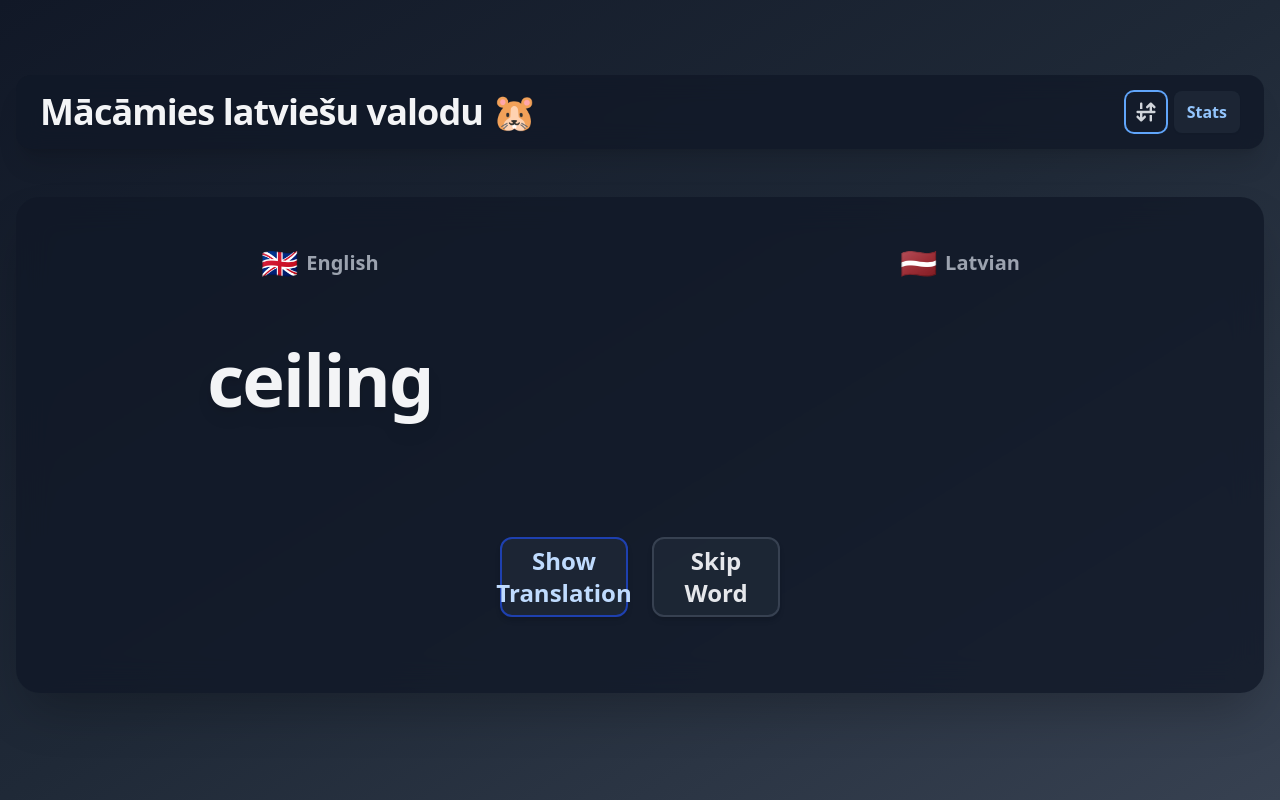
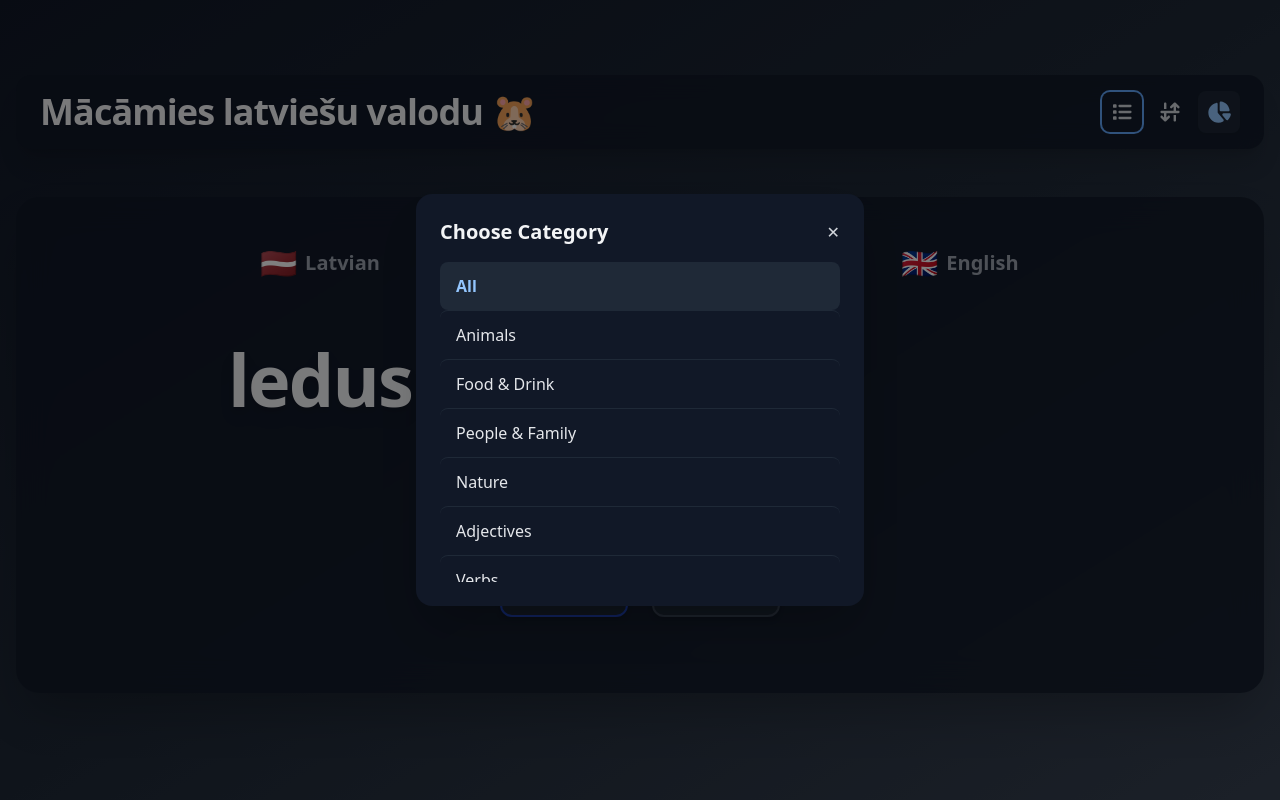
Before and after one commit to art-yom-xvii/language-cards-vue, a Vue app: page / in a window 1280 px wide. Both pictures are taken after a click on the button 1145 px from the left and 112 px from the top of the page. Built offline with nearby package versions, Linux system fonts and the light colour scheme.

Commit message:
Add categories for words

```diff
--- a/index.html
+++ b/index.html
@@ -1,10 +1,10 @@
 <!DOCTYPE html>
 <html lang="">
     <head>
-    <meta charset="UTF-8">
-    <link rel="icon" href="/favicon.ico">
-    <meta name="viewport" content="width=device-width, initial-scale=1.0">
-    <title>Vite App</title>
+        <meta charset="UTF-8" />
+        <link rel="icon" href="/favicon.png" />
+        <meta name="viewport" content="width=device-width, initial-scale=1.0" />
+        <title>Mācāmies latviešu valodu 🐹</title>
     </head>
     <body>
         <div id="app"></div>
--- a/src/App.vue
+++ b/src/App.vue
@@ -1,9 +1,15 @@
 <script setup>
-import { ref, provide, onMounted } from "vue";
+import { ref, provide, onMounted, inject, computed } from "vue";
 import { useRoute, useRouter } from "vue-router";
+import { categories } from "./words.js";
 const route = useRoute();
 const router = useRouter();
 const isReversed = ref(false);
+const showCategories = ref(false);
+const $store = inject("store");
+
+const categoryNames = computed(() => categories.map((c) => c.name));
+const selectedCategory = computed(() => $store.state.selectedCategory || "All");
 
 const goBack = () => {
   if (window.history.length > 1) router.back();
@@ -38,11 +44,26 @@ provide("toggleLanguageDirection", toggleLanguageDirection);
         class="w-full flex justify-between items-center mb-8 rounded-2xl shadow-xl bg-gray-900/80 backdrop-blur-md px-6 py-4 sticky top-0 z-10"
       >
         <h1 class="text-3xl md:text-4xl font-extrabold tracking-tight drop-shadow-sm break-words">
-          <span class="block sm:hidden">Mācāmies 🐹</span>
+          <span class="block sm:hidden">🐹</span>
           <span class="hidden sm:block">Mācāmies latviešu valodu 🐹</span>
         </h1>
         <div class="flex items-center gap-2">
           <template v-if="route.path === '/'">
+            <button
+              @click="showCategories = true"
+              class="p-2 rounded-lg text-gray-300 hover:bg-gray-700 transition-all duration-200 focus:outline-none focus:ring-2 focus:ring-blue-400"
+              :title="`Choose category (current: ${selectedCategory})`"
+            >
+              <svg
+                xmlns="http://www.w3.org/2000/svg"
+                viewBox="0 0 640 640"
+                class="w-6 h-6 fill-current"
+              >
+                <path
+                  d="M104 112C90.7 112 80 122.7 80 136L80 184C80 197.3 90.7 208 104 208L152 208C165.3 208 176 197.3 176 184L176 136C176 122.7 165.3 112 152 112L104 112zM256 128C238.3 128 224 142.3 224 160C224 177.7 238.3 192 256 192L544 192C561.7 192 576 177.7 576 160C576 142.3 561.7 128 544 128L256 128zM256 288C238.3 288 224 302.3 224 320C224 337.7 238.3 352 256 352L544 352C561.7 352 576 337.7 576 320C576 302.3 561.7 288 544 288L256 288zM256 448C238.3 448 224 462.3 224 480C224 497.7 238.3 512 256 512L544 512C561.7 512 576 497.7 576 480C576 462.3 561.7 448 544 448L256 448zM80 296L80 344C80 357.3 90.7 368 104 368L152 368C165.3 368 176 357.3 176 344L176 296C176 282.7 165.3 272 152 272L104 272C90.7 272 80 282.7 80 296zM104 432C90.7 432 80 442.7 80 456L80 504C80 517.3 90.7 528 104 528L152 528C165.3 528 176 517.3 176 504L176 456C176 442.7 165.3 432 152 432L104 432z"
+                />
+              </svg>
+            </button>
             <button
               @click="toggleLanguageDirection"
               class="p-2 rounded-lg text-gray-300 hover:bg-gray-700 transition-all duration-200 focus:outline-none focus:ring-2 focus:ring-blue-400"
@@ -62,9 +83,19 @@ provide("toggleLanguageDirection", toggleLanguageDirection);
           <template v-if="route.path === '/'">
             <router-link
               to="/stats"
-              class="px-3 py-2 rounded-lg border border-transparent bg-gray-800/80 text-blue-300 font-semibold shadow-sm hover:bg-blue-900 hover:border-blue-400 transition-all duration-200 focus:outline-none focus:ring-2 focus:ring-blue-400"
-              >Stats</router-link
+              class="p-2 rounded-lg border border-transparent bg-gray-800/80 text-blue-300 font-semibold shadow-sm hover:bg-blue-900 hover:border-blue-400 transition-all duration-200 focus:outline-none focus:ring-2 focus:ring-blue-400"
+              :title="'Stats'"
             >
+              <svg
+                xmlns="http://www.w3.org/2000/svg"
+                viewBox="0 0 576 512"
+                class="w-6 h-6 fill-current"
+              >
+                <path
+                  d="M512.4 240l-176 0c-17.7 0-32-14.3-32-32l0-176c0-17.7 14.4-32.2 31.9-29.9 107 14.2 191.8 99 206 206 2.3 17.5-12.2 31.9-29.9 31.9zM222.6 37.2c18.1-3.8 33.8 11 33.8 29.5l0 197.3c0 5.6 2 11 5.5 15.3L394 438.7c11.7 14.1 9.2 35.4-6.9 44.1-34.1 18.6-73.2 29.2-114.7 29.2-132.5 0-240-107.5-240-240 0-115.5 81.5-211.9 190.2-234.8zM477.8 288l64 0c18.5 0 33.3 15.7 29.5 33.8-10.2 48.4-35 91.4-69.6 124.2-12.3 11.7-31.6 9.2-42.4-3.9L374.9 340.4c-17.3-20.9-2.4-52.4 24.6-52.4l78.2 0z"
+                />
+              </svg>
+            </router-link>
           </template>
           <template v-else-if="route.path === '/stats'">
             <button
@@ -77,6 +108,37 @@ provide("toggleLanguageDirection", toggleLanguageDirection);
         </div>
       </header>
       <router-view />
+      <transition name="fade-slide">
+        <div v-if="showCategories" class="fixed inset-0 z-20 flex items-center justify-center">
+          <div class="absolute inset-0 bg-black/50" @click="showCategories = false"></div>
+          <div class="relative z-30 bg-gray-900 rounded-2xl shadow-2xl p-6 w-full max-w-md mx-4">
+            <div class="flex items-center justify-between mb-4">
+              <h3 class="text-xl font-bold">Choose Category</h3>
+              <button @click="showCategories = false" class="text-gray-300 hover:text-white">
+                ✕
+              </button>
+            </div>
+            <div class="max-h-80 overflow-y-auto divide-y divide-gray-800">
+              <button
+                v-for="name in categoryNames"
+                :key="name"
+                @click="
+                  $store.commit('setCategory', name);
+                  showCategories = false;
+                "
+                :class="[
+                  'w-full text-left px-4 py-3 rounded-lg hover:bg-gray-800 transition-colors',
+                  name === selectedCategory
+                    ? 'bg-gray-800 text-blue-300 font-semibold'
+                    : 'text-gray-200',
+                ]"
+              >
+                {{ name }}
+              </button>
+            </div>
+          </div>
+        </div>
+      </transition>
     </div>
   </div>
 </template>
--- a/src/main.js
+++ b/src/main.js
@@ -8,6 +8,7 @@ const store = {
   state: reactive({
     darkMode: window.matchMedia("(prefers-color-scheme: dark)").matches,
     stats: {},
+    selectedCategory: "All",
   }),
   commit(action, payload) {
     if (action === "toggleDarkMode") {
@@ -21,6 +22,10 @@ const store = {
     if (action === "setStats") {
       this.state.stats = payload;
     }
+    if (action === "setCategory") {
+      this.state.selectedCategory = payload;
+      localStorage.setItem("selectedCategory", this.state.selectedCategory);
+    }
   },
 };
 
@@ -29,6 +34,8 @@ const savedDark = localStorage.getItem("darkMode");
 if (savedDark !== null) store.state.darkMode = savedDark === "true";
 const savedStats = localStorage.getItem("stats");
 if (savedStats) store.state.stats = JSON.parse(savedStats);
+const savedCategory = localStorage.getItem("selectedCategory");
+if (savedCategory) store.state.selectedCategory = savedCategory;
 
 const app = createApp(App);
 app.provide("store", store);
--- a/src/words.js
+++ b/src/words.js
@@ -1,70 +1,69 @@
-export const words = [
+export const CATEGORIES = [
+  {
+    name: "Animals",
+    words: [
       { lv: "suns", en: "dog" },
       { lv: "kaķis", en: "cat" },
+      { lv: "zivs", en: "fish" },
+      { lv: "putns", en: "bird" },
+    ],
+  },
+  {
+    name: "Food & Drink",
+    words: [
       { lv: "maize", en: "bread" },
       { lv: "ūdens", en: "water" },
       { lv: "piens", en: "milk" },
-  { lv: "zivs", en: "fish" },
-  { lv: "putns", en: "bird" },
-  { lv: "koks", en: "tree" },
-  { lv: "māja", en: "house" },
-  { lv: "skola", en: "school" },
-  { lv: "draugs", en: "friend" },
-  { lv: "grāmata", en: "book" },
-  { lv: "pilsēta", en: "city" },
-  { lv: "valsts", en: "country" },
+      { lv: "ābols", en: "apple" },
+      { lv: "banāns", en: "banana" },
+      { lv: "apelsīns", en: "orange" },
+      { lv: "vīnogas", en: "grapes" },
+    ],
+  },
+  {
+    name: "People & Family",
+    words: [
       { lv: "cilvēks", en: "person" },
       { lv: "bērns", en: "child" },
-  { lv: "vecāki", en: "parents" },
       { lv: "mamma", en: "mother" },
       { lv: "tēvs", en: "father" },
+      { lv: "draugs", en: "friend" },
+      { lv: "vecāki", en: "parents" },
       { lv: "brālis", en: "brother" },
       { lv: "māsa", en: "sister" },
       { lv: "zēns", en: "boy" },
       { lv: "meitene", en: "girl" },
       { lv: "skolotājs", en: "teacher" },
       { lv: "students", en: "student" },
-  { lv: "mašīna", en: "car" },
-  { lv: "velosipēds", en: "bicycle" },
-  { lv: "autobuss", en: "bus" },
-  { lv: "vilciens", en: "train" },
-  { lv: "lidojums", en: "flight" },
-  { lv: "ceļš", en: "road" },
-  { lv: "iela", en: "street" },
-  { lv: "tilts", en: "bridge" },
+    ],
+  },
+  {
+    name: "Nature",
+    words: [
+      { lv: "koks", en: "tree" },
+      { lv: "jūra", en: "sea" },
+      { lv: "kalns", en: "mountain" },
       { lv: "upe", en: "river" },
-  { lv: "ezers", en: "lake" },
-  { lv: "jūra", en: "sea" },
-  { lv: "mežs", en: "forest" },
-  { lv: "kalns", en: "mountain" },
-  { lv: "zāle", en: "grass" },
-  { lv: "zieds", en: "flower" },
-  { lv: "auglis", en: "fruit" },
-  { lv: "dārzs", en: "garden" },
-  { lv: "ābols", en: "apple" },
-  { lv: "banāns", en: "banana" },
-  { lv: "apelsīns", en: "orange" },
-  { lv: "vīnogas", en: "grapes" },
-  { lv: "zeme", en: "earth" },
       { lv: "saule", en: "sun" },
       { lv: "mēness", en: "moon" },
       { lv: "zvaigzne", en: "star" },
       { lv: "debesis", en: "sky" },
-  { lv: "lietus", en: "rain" },
-  { lv: "sniegs", en: "snow" },
-  { lv: "vējš", en: "wind" },
-  { lv: "auksts", en: "cold" },
-  { lv: "karsts", en: "hot" },
-  { lv: "silts", en: "warm" },
-  { lv: "foršs", en: "cool" },
+      { lv: "zeme", en: "earth" },
+      { lv: "mežs", en: "forest" },
+      { lv: "ezers", en: "lake" },
+      { lv: "zāle", en: "grass" },
+      { lv: "zieds", en: "flower" },
+      { lv: "auglis", en: "fruit" },
+    ],
+  },
+  {
+    name: "Adjectives",
+    words: [
       { lv: "liels", en: "big" },
       { lv: "mazs", en: "small" },
       { lv: "jauns", en: "young" },
       { lv: "vecs", en: "old" },
       { lv: "jauns", en: "new" },
-  { lv: "vecs", en: "old" },
-  { lv: "labs", en: "good" },
-  { lv: "slikts", en: "bad" },
       { lv: "skaists", en: "beautiful" },
       { lv: "neglīts", en: "ugly" },
       { lv: "garš", en: "long" },
@@ -99,70 +98,33 @@ export const words = [
       { lv: "gudrs", en: "smart" },
       { lv: "muļķīgs", en: "silly" },
       { lv: "spēcīgs", en: "powerful" },
+      { lv: "mazs", en: "small" },
+      { lv: "liels", en: "big" },
+      { lv: "gaišs", en: "bright" },
+      { lv: "tumšs", en: "dark" },
+      { lv: "dzīvs", en: "alive" },
+      { lv: "jauns", en: "new" },
+      { lv: "vecs", en: "old" },
+      { lv: "šaurs", en: "thick" },
+      { lv: "plāns", en: "thin" },
       { lv: "vājš", en: "weak" },
-  { lv: "balts", en: "white" },
-  { lv: "melns", en: "black" },
-  { lv: "sarkans", en: "red" },
-  { lv: "zils", en: "blue" },
-  { lv: "zaļš", en: "green" },
-  { lv: "dzeltens", en: "yellow" },
-  { lv: "brūns", en: "brown" },
-  { lv: "pelēks", en: "gray" },
-  { lv: "rozā", en: "pink" },
-  { lv: "oranžs", en: "orange (color)" },
-  { lv: "violets", en: "purple" },
-  { lv: "zelts", en: "gold" },
-  { lv: "sudrabs", en: "silver" },
-  { lv: "viens", en: "one" },
-  { lv: "divi", en: "two" },
-  { lv: "trīs", en: "three" },
-  { lv: "četri", en: "four" },
-  { lv: "pieci", en: "five" },
-  { lv: "seši", en: "six" },
-  { lv: "septiņi", en: "seven" },
-  { lv: "astoņi", en: "eight" },
-  { lv: "deviņi", en: "nine" },
-  { lv: "desmit", en: "ten" },
-  { lv: "jā", en: "yes" },
-  { lv: "nē", en: "no" },
-  { lv: "lūdzu", en: "please" },
-  { lv: "paldies", en: "thank you" },
-  { lv: "atvainojiet", en: "sorry" },
-  { lv: "sveiki", en: "hello" },
-  { lv: "uz redzēšanos", en: "goodbye" },
-  { lv: "labrīt", en: "good morning" },
-  { lv: "labdien", en: "good afternoon" },
-  { lv: "labvakar", en: "good evening" },
-  { lv: "ar labu nakti", en: "good night" },
-  { lv: "kā jums klājas?", en: "how are you?" },
-  { lv: "labi", en: "fine" },
-  { lv: "slikti", en: "badly" },
-  { lv: "kur?", en: "where?" },
-  { lv: "kad?", en: "when?" },
-  { lv: "kāpēc?", en: "why?" },
-  { lv: "kas?", en: "what?" },
-  { lv: "kā?", en: "how?" },
-  { lv: "kurš?", en: "which?" },
-  { lv: "cik?", en: "how much?" },
-  { lv: "es", en: "I" },
-  { lv: "tu", en: "you (singular)" },
-  { lv: "viņš", en: "he" },
-  { lv: "viņa", en: "she" },
-  { lv: "mēs", en: "we" },
-  { lv: "jūs", en: "you (plural)" },
-  { lv: "viņi", en: "they (masc.)" },
-  { lv: "viņas", en: "they (fem.)" },
+      { lv: "spēcīgs", en: "strong" },
+    ],
+  },
+  {
+    name: "Verbs",
+    words: [
       { lv: "būt", en: "to be" },
       { lv: "iet", en: "to go" },
-  { lv: "nākt", en: "to come" },
       { lv: "redzēt", en: "to see" },
-  { lv: "dzirdēt", en: "to hear" },
       { lv: "ēst", en: "to eat" },
       { lv: "dzert", en: "to drink" },
+      { lv: "lasīt", en: "to read" },
+      { lv: "nākt", en: "to come" },
+      { lv: "dzirdēt", en: "to hear" },
       { lv: "gulēt", en: "to sleep" },
       { lv: "strādāt", en: "to work" },
       { lv: "spēlēt", en: "to play" },
-  { lv: "lasīt", en: "to read" },
       { lv: "rakstīt", en: "to write" },
       { lv: "domāt", en: "to think" },
       { lv: "zināt", en: "to know" },
@@ -198,15 +160,97 @@ export const words = [
       { lv: "atrast", en: "to find" },
       { lv: "zaudēt", en: "to lose" },
       { lv: "uzvarēt", en: "to win" },
-  { lv: "sāpes", en: "pain" },
-  { lv: "prieks", en: "joy" },
-  { lv: "mīlestība", en: "love (noun)" },
-  { lv: "naids", en: "hate" },
-  { lv: "bailes", en: "fear" },
-  { lv: "cerība", en: "hope" },
-  { lv: "sapnis", en: "dream" },
-  { lv: "dzīve", en: "life" },
-  { lv: "nāve", en: "death" },
+    ],
+  },
+  {
+    name: "Numbers",
+    words: [
+      { lv: "viens", en: "one" },
+      { lv: "divi", en: "two" },
+      { lv: "trīs", en: "three" },
+      { lv: "četri", en: "four" },
+      { lv: "pieci", en: "five" },
+      { lv: "seši", en: "six" },
+      { lv: "septiņi", en: "seven" },
+      { lv: "astoņi", en: "eight" },
+      { lv: "deviņi", en: "nine" },
+      { lv: "desmit", en: "ten" },
+    ],
+  },
+  {
+    name: "Colors",
+    words: [
+      { lv: "sarkans", en: "red" },
+      { lv: "zils", en: "blue" },
+      { lv: "zaļš", en: "green" },
+      { lv: "dzeltens", en: "yellow" },
+      { lv: "balts", en: "white" },
+      { lv: "melns", en: "black" },
+      { lv: "brūns", en: "brown" },
+      { lv: "pelēks", en: "gray" },
+      { lv: "rozā", en: "pink" },
+      { lv: "oranžs", en: "orange (color)" },
+      { lv: "violets", en: "purple" },
+      { lv: "zelts", en: "gold" },
+      { lv: "sudrabs", en: "silver" },
+    ],
+  },
+  {
+    name: "Basic Phrases",
+    words: [
+      { lv: "jā", en: "yes" },
+      { lv: "nē", en: "no" },
+      { lv: "lūdzu", en: "please" },
+      { lv: "paldies", en: "thank you" },
+      { lv: "sveiki", en: "hello" },
+      { lv: "uz redzēšanos", en: "goodbye" },
+      { lv: "labrīt", en: "good morning" },
+      { lv: "labdien", en: "good afternoon" },
+      { lv: "labvakar", en: "good evening" },
+      { lv: "ar labu nakti", en: "good night" },
+      { lv: "kā jums klājas?", en: "how are you?" },
+      { lv: "labi", en: "fine" },
+      { lv: "slikti", en: "badly" },
+    ],
+  },
+  {
+    name: "Places",
+    words: [
+      { lv: "māja", en: "house" },
+      { lv: "skola", en: "school" },
+      { lv: "pilsēta", en: "city" },
+      { lv: "valsts", en: "country" },
+      { lv: "iela", en: "street" },
+      { lv: "tilts", en: "bridge" },
+      { lv: "ceļš", en: "road" },
+      { lv: "dārzs", en: "garden" },
+    ],
+  },
+  {
+    name: "Transport",
+    words: [
+      { lv: "mašīna", en: "car" },
+      { lv: "velosipēds", en: "bicycle" },
+      { lv: "autobuss", en: "bus" },
+      { lv: "vilciens", en: "train" },
+      { lv: "lidojums", en: "flight" },
+    ],
+  },
+  {
+    name: "Questions",
+    words: [
+      { lv: "kur?", en: "where?" },
+      { lv: "kad?", en: "when?" },
+      { lv: "kāpēc?", en: "why?" },
+      { lv: "kas?", en: "what?" },
+      { lv: "kā?", en: "how?" },
+      { lv: "kurš?", en: "which?" },
+      { lv: "cik?", en: "how much?" },
+    ],
+  },
+  {
+    name: "Time & Frequency",
+    words: [
       { lv: "laiks", en: "time" },
       { lv: "diena", en: "day" },
       { lv: "nakts", en: "night" },
@@ -230,10 +274,11 @@ export const words = [
       { lv: "drīz", en: "soon" },
       { lv: "vēlāk", en: "later" },
       { lv: "agrāk", en: "earlier" },
-  { lv: "pirms", en: "before" },
-  { lv: "pēc", en: "after" },
-  { lv: "iekšā", en: "inside" },
-  { lv: "ārā", en: "outside" },
+    ],
+  },
+  {
+    name: "Directions & Position",
+    words: [
       { lv: "augšā", en: "up" },
       { lv: "lejā", en: "down" },
       { lv: "pa kreisi", en: "left" },
@@ -246,6 +291,11 @@ export const words = [
       { lv: "starp", en: "between" },
       { lv: "virs", en: "above" },
       { lv: "zem", en: "below" },
+    ],
+  },
+  {
+    name: "Prepositions & Particles",
+    words: [
       { lv: "ar", en: "with" },
       { lv: "bez", en: "without" },
       { lv: "par", en: "about" },
@@ -256,11 +306,14 @@ export const words = [
       { lv: "līdz", en: "until" },
       { lv: "caur", en: "through" },
       { lv: "pret", en: "against" },
-  { lv: "pirms", en: "before" },
-  { lv: "pēc", en: "after" },
       { lv: "ap", en: "around" },
       { lv: "kopā", en: "together" },
       { lv: "atsevišķi", en: "separately" },
+    ],
+  },
+  {
+    name: "Quantifiers",
+    words: [
       { lv: "daudz", en: "many" },
       { lv: "maz", en: "few" },
       { lv: "visi", en: "all" },
@@ -271,27 +324,11 @@ export const words = [
       { lv: "katrs", en: "each" },
       { lv: "viens otram", en: "each other" },
       { lv: "viens pats", en: "alone" },
-  { lv: "kopā", en: "together" },
-  { lv: "jautājums", en: "question" },
-  { lv: "atbilde", en: "answer" },
-  { lv: "problēma", en: "problem" },
-  { lv: "risinājums", en: "solution" },
-  { lv: "darbs", en: "work (noun)" },
-  { lv: "spēle", en: "game" },
-  { lv: "sports", en: "sport" },
-  { lv: "mūzika", en: "music" },
-  { lv: "dziesma", en: "song" },
-  { lv: "filma", en: "movie" },
-  { lv: "attēls", en: "picture" },
-  { lv: "fotogrāfija", en: "photo" },
-  { lv: "krāsa", en: "color" },
-  { lv: "forma", en: "shape" },
-  { lv: "skaņa", en: "sound" },
-  { lv: "smarža", en: "smell" },
-  { lv: "garša", en: "taste" },
-  { lv: "pieskāriens", en: "touch" },
-  { lv: "gaisma", en: "light" },
-  { lv: "ēna", en: "shadow" },
+    ],
+  },
+  {
+    name: "Household & Objects",
+    words: [
       { lv: "durvis", en: "door" },
       { lv: "logs", en: "window" },
       { lv: "siena", en: "wall" },
@@ -301,6 +338,13 @@ export const words = [
       { lv: "stūris", en: "corner" },
       { lv: "centrs", en: "center" },
       { lv: "malā", en: "edge" },
+      { lv: "attēls", en: "picture" },
+      { lv: "fotogrāfija", en: "photo" },
+    ],
+  },
+  {
+    name: "Materials & Elements",
+    words: [
       { lv: "pulveris", en: "powder" },
       { lv: "šķidrums", en: "liquid" },
       { lv: "gāze", en: "gas" },
@@ -315,8 +359,52 @@ export const words = [
       { lv: "ledus", en: "ice" },
       { lv: "tvaiks", en: "steam" },
       { lv: "putekļi", en: "dust" },
+    ],
+  },
+  {
+    name: "Senses & Shapes",
+    words: [
+      { lv: "krāsa", en: "color" },
+      { lv: "forma", en: "shape" },
       { lv: "skaņa", en: "sound" },
-  { lv: "klusums", en: "silence" },
+      { lv: "smarža", en: "smell" },
+      { lv: "garša", en: "taste" },
+      { lv: "pieskāriens", en: "touch" },
+      { lv: "gaisma", en: "light" },
+      { lv: "ēna", en: "shadow" },
+    ],
+  },
+  {
+    name: "Entertainment & Media",
+    words: [
+      { lv: "spēle", en: "game" },
+      { lv: "sports", en: "sport" },
+      { lv: "mūzika", en: "music" },
+      { lv: "dziesma", en: "song" },
+      { lv: "filma", en: "movie" },
+    ],
+  },
+  {
+    name: "Abstract Concepts",
+    words: [
+      { lv: "jautājums", en: "question" },
+      { lv: "atbilde", en: "answer" },
+      { lv: "problēma", en: "problem" },
+      { lv: "risinājums", en: "solution" },
+      { lv: "sāpes", en: "pain" },
+      { lv: "prieks", en: "joy" },
+      { lv: "mīlestība", en: "love (noun)" },
+      { lv: "naids", en: "hate" },
+      { lv: "bailes", en: "fear" },
+      { lv: "cerība", en: "hope" },
+      { lv: "sapnis", en: "dream" },
+      { lv: "dzīve", en: "life" },
+      { lv: "nāve", en: "death" },
+    ],
+  },
+  {
+    name: "Measurements & Properties",
+    words: [
       { lv: "spēks", en: "strength" },
       { lv: "vājums", en: "weakness" },
       { lv: "ātrums", en: "speed" },
@@ -328,16 +416,10 @@ export const words = [
       { lv: "dziļums", en: "depth" },
       { lv: "biezums", en: "thickness" },
       { lv: "plānums", en: "thinness" },
-  { lv: "stiprums", en: "strength" },
-  { lv: "vājums", en: "weakness" },
-  { lv: "prieks", en: "joy" },
-  { lv: "skumjas", en: "sadness" },
-  { lv: "dusmas", en: "anger" },
-  { lv: "bailes", en: "fear" },
-  { lv: "mīlestība", en: "love" },
-  { lv: "naids", en: "hate" },
-  { lv: "cerība", en: "hope" },
-  { lv: "sapnis", en: "dream" },
-  { lv: "dzīve", en: "life" },
-  { lv: "nāve", en: "death" },
+    ],
+  },
 ];
+
+// Derived convenience export used by UI: includes an "All" category
+const ALL = CATEGORIES.flatMap((c) => c.words);
+export const categories = [{ name: "All", words: ALL }, ...CATEGORIES];
```
Also changed, not shown: src/Flashcard.vue (+22 -5 lines), public/favicon.png (added), 1 other file (tests, documents, lock files or other folders). Lines whose indentation alone changed are shown as unchanged.
